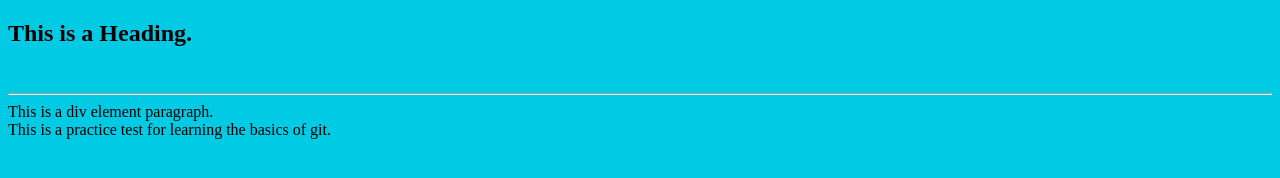
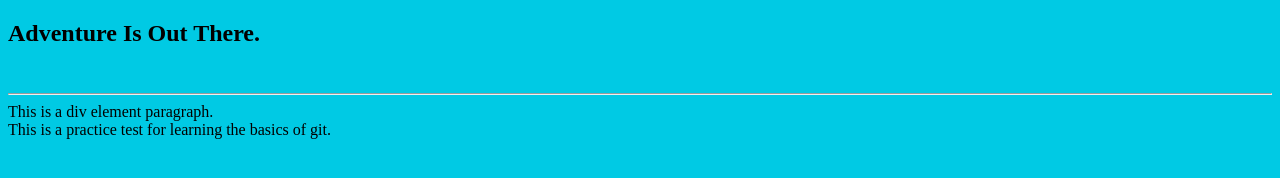
Before and after one commit to akshvatsa/web_development-testprojects, a plain HTML site: page index.html in a window 1280 px wide. Drawn offline with Linux system fonts and the light colour scheme.

Commit message:
heading updated in master branch

```diff
--- a/index.html
+++ b/index.html
@@ -9,7 +9,7 @@
 <body>
     <script src="js/app.js"></script>
     <header>
-        <h2> This is a Heading.</h2>
+        <h2> Adventure Is Out There.</h2>
         <br><hr>
         <div>This is a div element paragraph.</div>
     </header>
```
